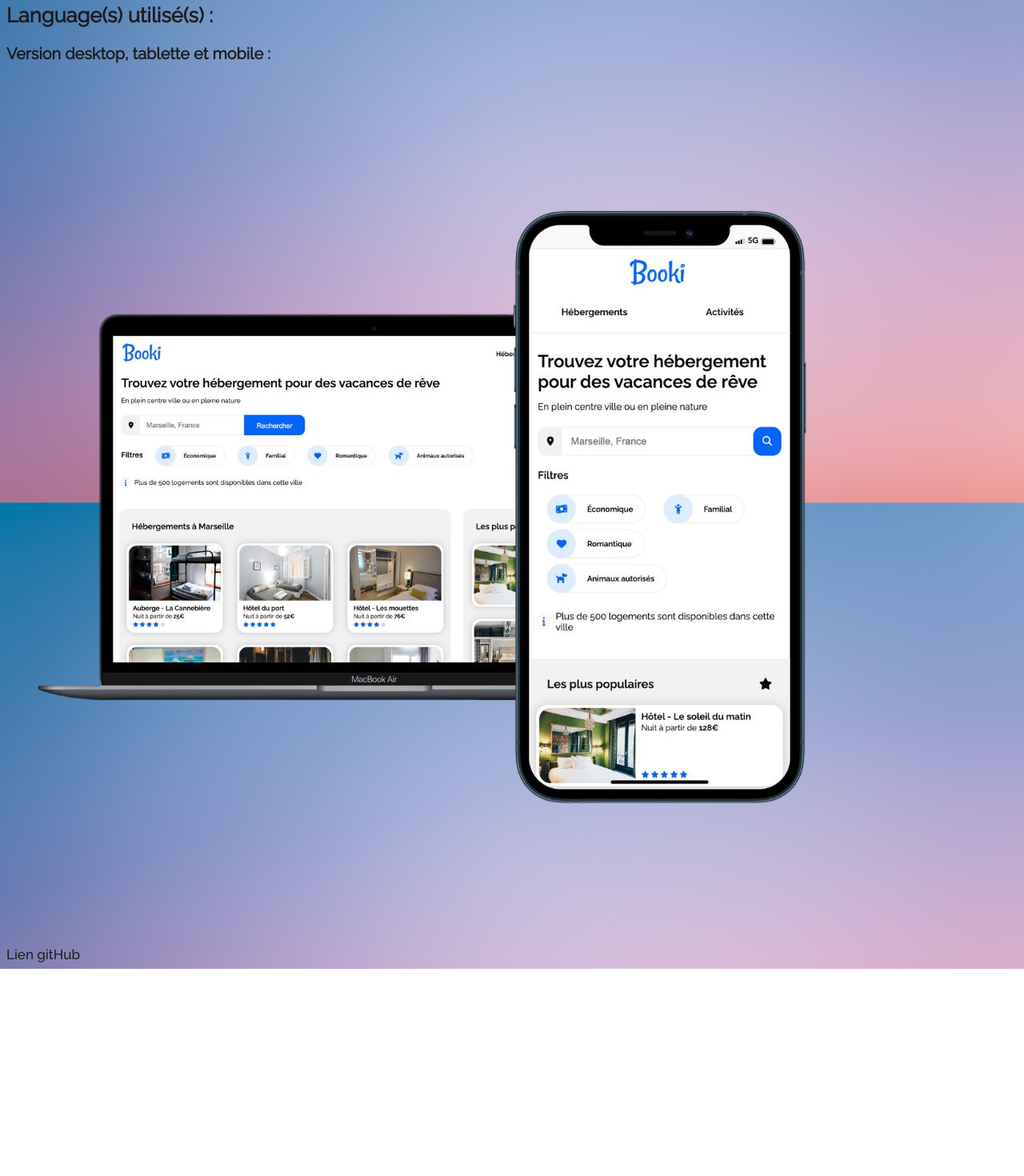
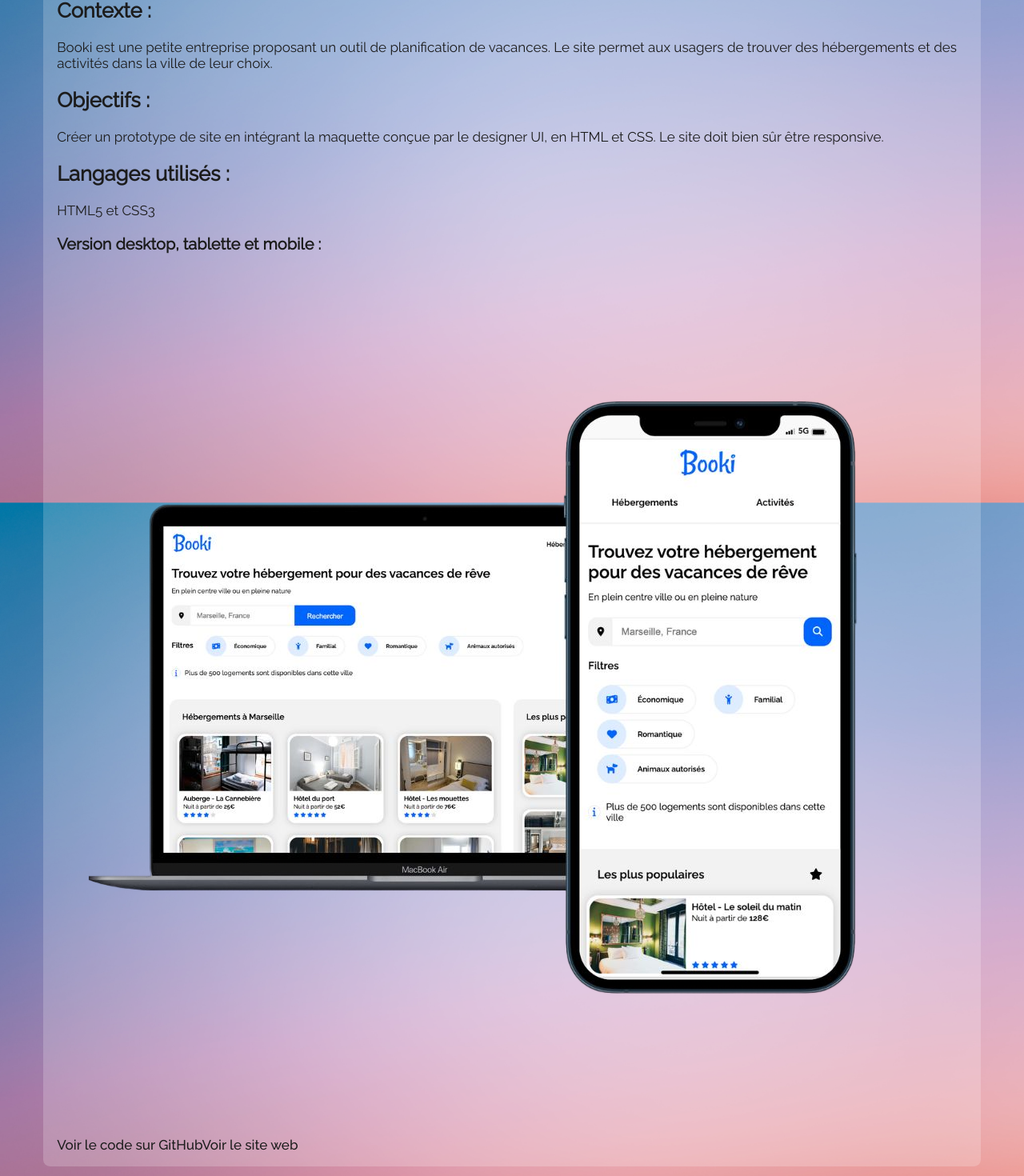
Before and after one commit to CamilleLinan/Portfolio-V1, a React (Create React App) app: page /project/01 in a window 1280 px wide. Shown: the part 225-1695 px from the top of the page at 80% size. Before the commit the page ends 1436 px from the top, so only its background shows below. Built offline with nearby package versions, Linux system fonts and the light colour scheme.

Commit message:
projectpage OK

```diff
--- a/src/datas/projectsList.jsx
+++ b/src/datas/projectsList.jsx
@@ -12,11 +12,12 @@ export const projectsList = [
         cover: booki,
         alt: 'booki-cover',
         resume: 'Intégration de maquette en HTML et CSS',
-        context: 'Booki est une petite entreprise proposant un outil de planification de vacances. Le site permet aux usagers de trouver des hébergements et des activités dans la ville de leur choix. Les hébergements peuvent également être Cltrés par thématique, par exemple leur budget ou leur ambiance.',
+        context: 'Booki est une petite entreprise proposant un outil de planification de vacances. Le site permet aux usagers de trouver des hébergements et des activités dans la ville de leur choix.',
         objectifs: 'Créer un prototype de site en intégrant la maquette conçue par le designer UI, en HTML et CSS. Le site doit bien sûr être responsive.',
         languages: 'HTML5 et CSS3',
-        titleImg: 'Version desktop, tablette et mobile :',
-        gitLink: ''
+        titleImg: 'Versions desktop, tablette et mobile :',
+        gitLink: 'https://github.com/CamilleLinan/Projet-2-Booki',
+        webSite: 'https://camillelinan.github.io/Projet-2-Booki/'
     },
     {
         id: '02',
@@ -27,8 +28,9 @@ export const projectsList = [
         context: 'Ohmyfood! est une jeune startup voulant s\'imposer sur le marché de la restauration. En plus des systèmes classiques de réservation, les clients pourront composer le menu de leur repas pour que les plats soient prêts à leur arrivée.',
         objectifs: 'Intégrer la maquette créée par le designer UI en mobilefirst en respectant les contraintes graphiques et d\'animations, sans utiliser de JavaScript. Mise en page libre pour les versions desktop et tablette.',
         languages: 'HTML5, CSS3, Sass',
-        titleImg: 'Version desktop, tablette et mobile :',
-        gitLink: ''
+        titleImg: 'Versions desktop, tablette et mobile :',
+        gitLink: 'https://github.com/CamilleLinan/Projet-3-Ohmyfood',
+        webSite: 'https://camillelinan.github.io/Projet-3-Ohmyfood/'
     },
     {
         id: '03',
@@ -40,7 +42,7 @@ export const projectsList = [
         objectifs: 'Analyser l\'état actuel de SEO du site fourni et améliorer les points les plus importants concernant notamment la vitesse, la taille et l\'accessibilité du site. Puis créer un rapport d\'optimisations pour comparer les résultats avant/après fournis par différents analyseur de qualité et performance web.',
         languages: 'HTML5 et CSS3',
         titleImg: 'Extraits du rapport d\'optimisations :',
-        gitLink: ''
+        gitLink: 'https://github.com/CamilleLinan/Projet-4-La-Panthere'
     },
     {
         id: '04',
@@ -50,9 +52,9 @@ export const projectsList = [
         resume: 'Intégration d\'une API en JavaScript',
         context: 'Kanap est une marque de canapés qui vend ses produits depuis sa boutique exclusivement. Aujourd’hui, celle-ci souhaiterait avoir une plateforme de e-commerce en plus de sa boutique physique pour vendre ses produits sur Internet.',
         objectifs: 'Unifier les travaux déjà réalisées par les développeurs front-end et back-end, en intégrant dynamiquement les éléments de l\'API dans les différentes pages web avec JavaScript. L\'utilisateur doit pouvoir visualiser l\'ensemble des produits disponibles, ajouter un ou plusieurs article dans un panier en utilisant le localStorage, modifier ou supprimer son panier et enfin, passer commande.',
-        languages: 'JavaScript',
-        titleImg: 'Parcours utilisateur :',
-        gitLink: ''
+        languages: 'HTML5 et JavaScript',
+        titleImg: 'Pages de l\'application :',
+        gitLink: 'https://github.com/CamilleLinan/Projet-5-Kanap'
     },
     {
         id: '05',
@@ -61,10 +63,10 @@ export const projectsList = [
         alt: 'hottakes-cover',
         resume: 'Création d\'un serveur et d\'une API avec Node, Express et MongoDB',
         context: 'Les sauces piquantes sont de plus en plus populaires, c\'est pourquoi la marque de condiments à base de piment Piiquante souhaite développer une application web de critique des sauces piquantes appelée "Hot Takes".',
-        objectifs: '',
-        languages: '',
-        titleImg: '',
-        gitLink: ''
+        objectifs: 'Construire une API sécurisée avec ses models, controllers et routes. Les utilisateurs de l\'application doivent pouvoir créer de nouvelles sauces, modifier ou supprimer leur sauce, ainsi que liker ou disliker toutes les sauces créées.',
+        languages: 'Node.js, Express.js et MongoDB pour la base de données.',
+        titleImg: 'Pages de l\'application :',
+        gitLink: 'https://github.com/CamilleLinan/Projet-6-Piiquante-Back'
     },
     {
         id: '06',
@@ -72,10 +74,11 @@ export const projectsList = [
         cover: groupomania,
         alt: 'groupomania-cover',
         resume: 'Création d\'un réseau social d\'entreprise avec React.js',
-        context: '',
-        objectifs: '',
-        languages: '',
-        titleImg: '',
-        gitLink: ''
+        context: 'Groupomania est une entreprise ayant un ralentissement de sa productivité attribué à une baisse de la motivation et de l\'implication des employés. Elle souhaite donc créer un réseau social d\'entreprise afin d\'améliorer la relation entre ces derniers.',
+        objectifs: 'Créer une partie front-end avec un framework JavaScript, ici React. Et une API sécurisée permettant aux utilisateurs de se créer un compte, se connecter et se déconnecter. Ainsi que créer un post, modifier ou supprimer leur post, et liker tous les posts. J\'ai également ajouter une page ou les utilisateurs peuvent modifier leurs informations. ',
+        languages: 'React.js, Node.js, Express.js et MongoDB pour la base de données.',
+        titleImg: 'Versions desktop et mobile :',
+        gitLinkBack: 'https://github.com/CamilleLinan/Projet-7-Groupomania-Back',
+        gitLinkFront: 'https://github.com/CamilleLinan/Projet-7-Groupomania-Front'
     }
 ]
--- a/src/pages/ProjectPage.jsx
+++ b/src/pages/ProjectPage.jsx
@@ -11,38 +11,49 @@ const ProjectPage = () => {
             {projectsList.map((project, i) => (
                 <div key={project.id}>
                     {id === project.id &&
-                    <>
+                    <div className='project_page'>
                         <header>
                             <h1>Projet : {project.name}</h1>
                         </header>
 
-                        <section>
+                        <section className='project_page_pres'>
                             <article>
-                                <h2>Contexte :</h2>
-                                <p></p>
+                                <h2 className='project_page_pres_title'>Contexte :</h2>
+                                <p className='project_page_pres_text'>{project.context}</p>
                             </article>
                             <article>
-                                <h2>Objectifs :</h2>
-                                <p>{project.resume}</p>
+                                <h2 className='project_page_pres_title'>Objectifs :</h2>
+                                <p className='project_page_pres_text'>{project.objectifs}</p>
                             </article>
                             <article>
-                                <h2>Language(s) utilisé(s) :</h2>
-                                <p></p>
+                                <h2 className='project_page_pres_title'>Langages utilisés :</h2>
+                                <p className='project_page_pres_text'>{project.languages}</p>
                             </article>
                         </section>
 
-                        <section>
-                            <h3>Version desktop, tablette et mobile :</h3>
-                            <img src={project.cover} alt={project.alt} />
+                        <section className='project_page_cover'>
+                            <h3 className='project_page_cover_title'>Version desktop, tablette et mobile :</h3>
+                            <img src={project.cover} alt={project.alt} className='project_page_cover_img' />
                         </section>
 
-                        <footer>
-                            <a href='#'>Lien gitHub</a>
-                        </footer>
-                    </>
+                            <footer className='project_page_footer'>
+                                {project.gitLink &&
+                                    <a href={project.gitLink} target='_blank' rel='noreferrer' className='project_page_footer_link'>Voir le code sur GitHub</a>
+                                }
+                                {project.webSite &&
+                                    <a href={project.webSite} target='_blank' rel='noreferrer' className='project_page_footer_link'>Voir le site web</a>
+                                }
+                                {project.gitLinkBack && project.gitLinkFront &&
+                                    <>
+                                        <a href={project.gitLinkBack} target='_blank' rel='noreferrer' className='project_page_footer_link'>Voir le code sur GitHub - Back</a>
+                                        <a href={project.gitLinkFront} target='_blank' rel='noreferrer' className='project_page_footer_link'>Voir le code sur GitHub - Front</a>
+                                    </>
+                                }
+                            </footer>
+
+                    </div>
                 } </div>
             ))}
-
         </>
     )
 }
--- /dev/null
+++ b/src/styles/sass/_ProjectPage.scss
@@ -0,0 +1,9 @@
+@import 'variables';
+
+.project_page {
+    margin: 120px auto 30px auto;
+    width: 90%;
+    padding: 1rem;
+    background-color: $bg-color;
+    border-radius: 0.5rem;
+}
--- a/src/styles/sass/main.scss
+++ b/src/styles/sass/main.scss
@@ -4,6 +4,7 @@
 @import 'Intro';
 @import 'DisplayCards';
 @import 'Footer';
+@import 'ProjectPage';
 
 html {
     position: relative;
```
Also changed, not shown: src/styles/main.css, 1 other file (tests, documents, lock files or other folders).
